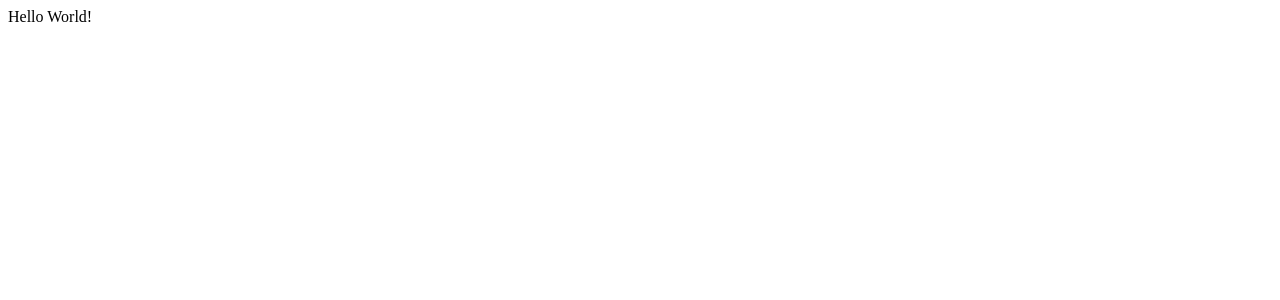
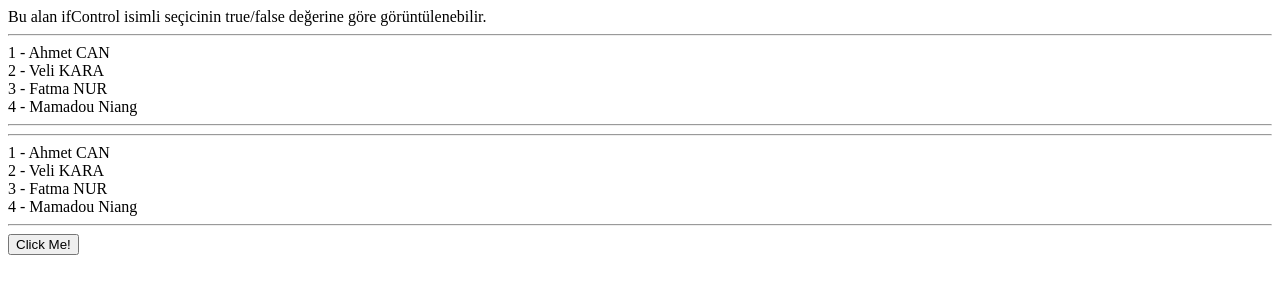
Before and after one commit to erselgulyaz/bilgisayaci-vueogreniyoruz, a Vue app: page / in a window 1280 px wide. Shown: the top 300 px of the page. Built offline with nearby package versions, Linux system fonts and the light colour scheme.

Commit message:
if,for,show,bind,on kullanımı

```diff
--- a/src/App.vue
+++ b/src/App.vue
@@ -1,14 +1,80 @@
 <template>
   <div id="app">
-    {{message}}
+    <div class="if-kullanimi" v-if="ifControl">Bu alan ifControl isimli seçicinin true/false değerine göre görüntülenebilir.</div>
+    <hr>
+    <div class="for-kullanimi" v-for="item in forArray" :key="item">
+      {{item.id}} - {{item.name}} {{item.surname}}
+    </div>
+    <hr>
+    <div class="show-kullanimi" v-show="showControl">Bu alan showControl isimli seçicinin true/false değerine göre görüntülenebilir.</div>
+    <hr>
+    <basic-component v-bind:list=bindArray />
+    <hr>
+    <div class="on-kullanimi">
+      <button v-on:click="helloFunc('deneme mesajı')">Click Me!</button>
+    </div>
   </div>
 </template>
 
 <script>
+import BasicComponent from './components/BasicComponent.vue'
 export default {
   data () {
     return {
-      message: 'Hello World!'
+      ifControl: true,
+      forArray: [
+        {
+          id: 1,
+          name: 'Ahmet',
+          surname: 'CAN'
+        },
+        {
+          id: 2,
+          name: 'Veli',
+          surname: 'KARA'
+        },
+        {
+          id: 3,
+          name: 'Fatma',
+          surname: 'NUR'
+        },
+        {
+          id: 4,
+          name: 'Mamadou',
+          surname: 'Niang'
+        }
+      ],
+      showControl: false,
+      bindArray: [
+        {
+          id: 1,
+          name: 'Ahmet',
+          surname: 'CAN'
+        },
+        {
+          id: 2,
+          name: 'Veli',
+          surname: 'KARA'
+        },
+        {
+          id: 3,
+          name: 'Fatma',
+          surname: 'NUR'
+        },
+        {
+          id: 4,
+          name: 'Mamadou',
+          surname: 'Niang'
+        }
+      ]
+    }
+  },
+  components: {
+    BasicComponent
+  },
+  methods: {
+    helloFunc: function (parameter) {
+      alert(parameter)
     }
   }
 }
--- /dev/null
+++ b/src/components/BasicComponent.vue
@@ -0,0 +1,22 @@
+<template>
+    <div>
+      <div :key="item" v-for="item in list">
+        {{item.id}} - {{item.name}} {{item.surname}}
+      </div>
+    </div>
+</template>
+
+<script>
+export default {
+  data () {
+    return {
+    }
+  },
+  props: {
+    list: { type: Array, required: true }
+  }
+}
+</script>
+
+<style scoped>
+</style>
```
